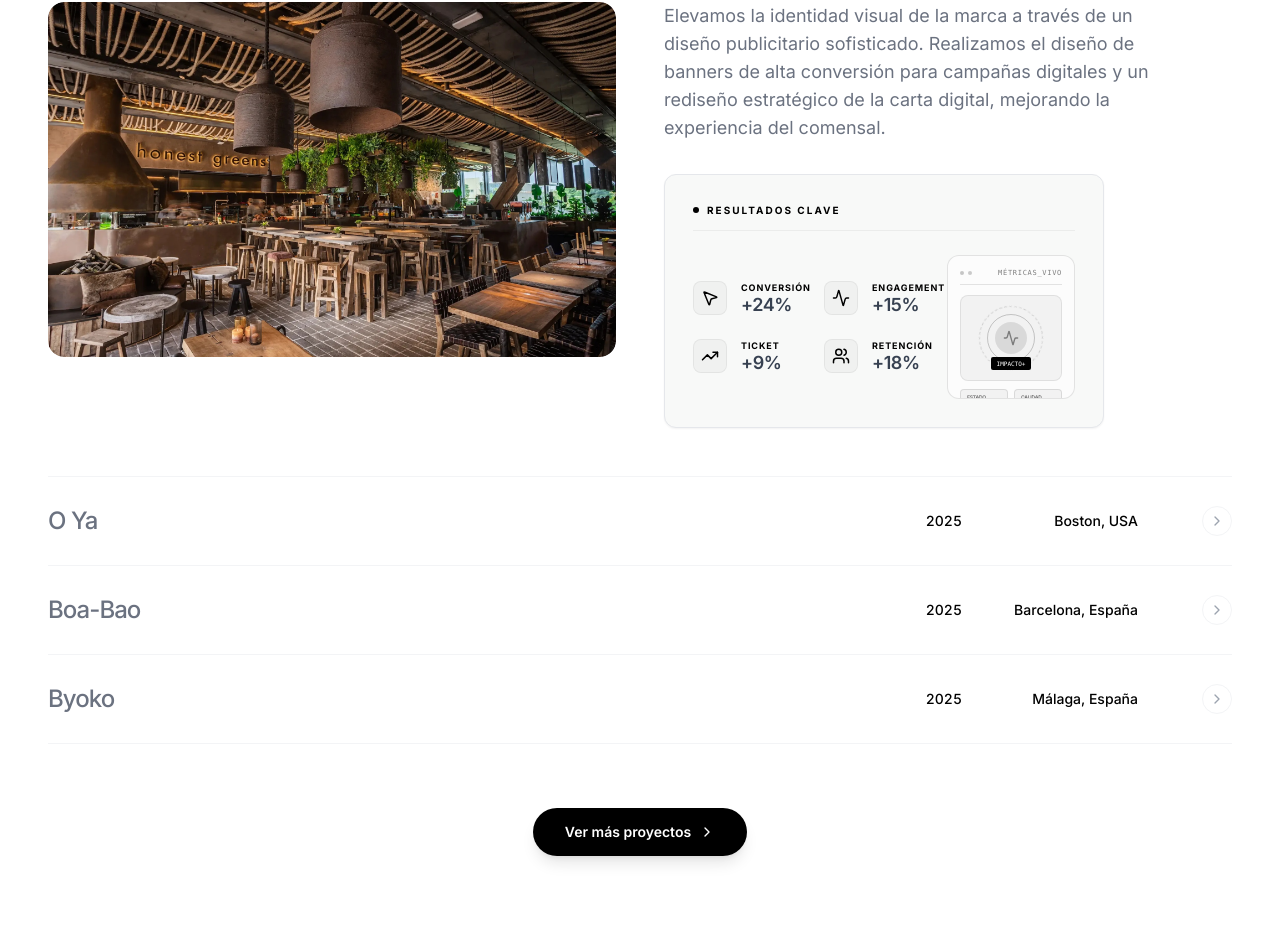
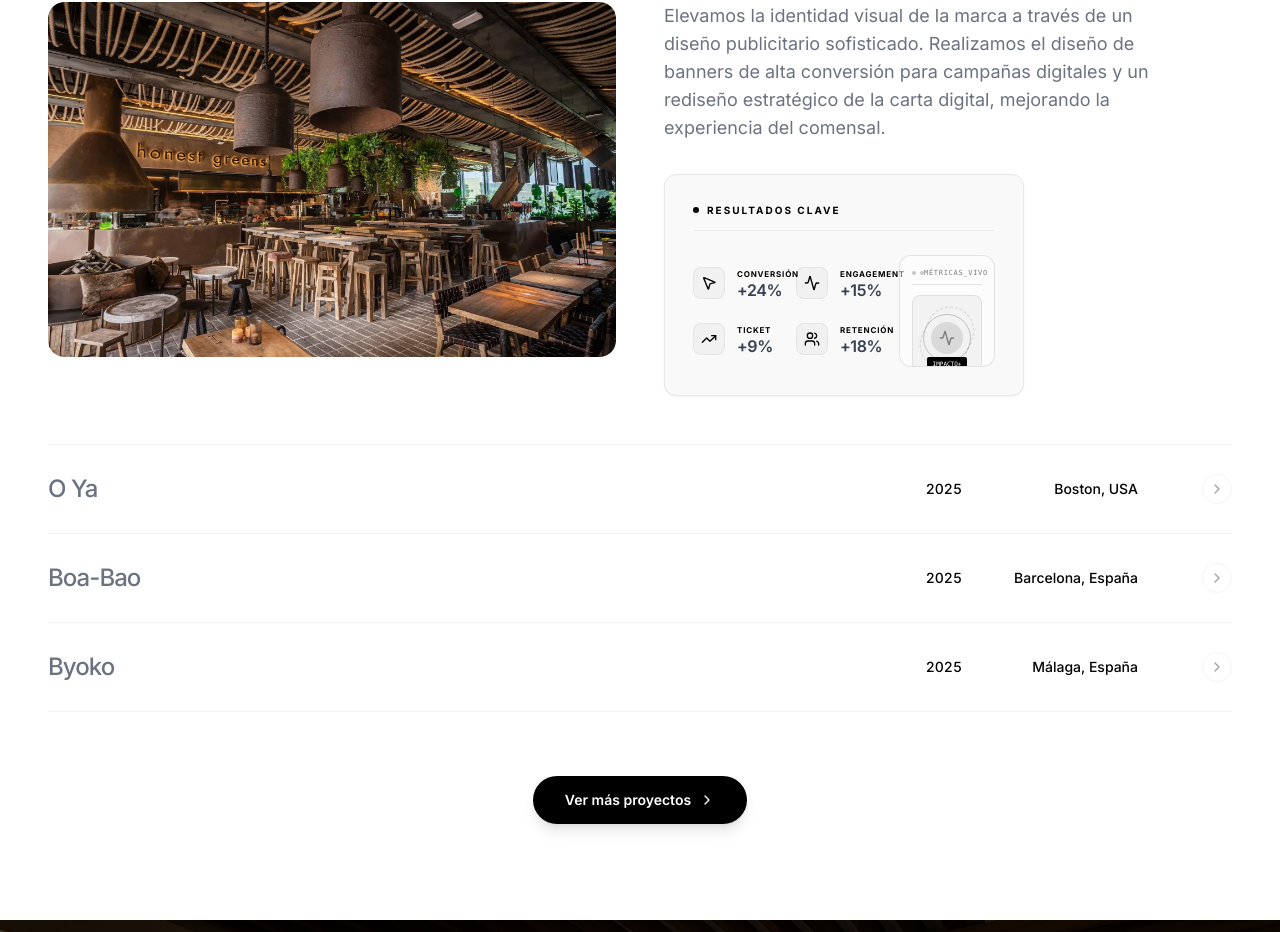
Before and after one commit to motionsmanagement/Motions, a React (Vite) app: page / in a window 1280 px wide. Shown: the part 3713-4645 px from the top of the page. Built offline with nearby package versions, Linux system fonts and the light colour scheme.

Commit message:
style: ultra compact rectangular card with single word labels

```diff
--- a/components/SuccessStories.tsx
+++ b/components/SuccessStories.tsx
@@ -78,8 +78,8 @@ const successCases: SuccessCase[] = [
         description: 'Refuerzo de la confianza del cliente y atractivo visual. Implementamos una gestión profesional de reseñas para mejorar el ranking local, complementado con el diseño de piezas publicitarias dinámicas y la optimización técnica de Google My Business.',
         graphicType: 'reputation',
         metrics: [
-            { label: 'Rating', value: '4.8★', icon: Star },
-            { label: 'CTR Maps', value: '+12%', icon: MousePointer2 },
+            { label: 'Visitas', value: '+210', icon: MousePointer2 },
+            { label: 'CTR', value: '+12%', icon: Target },
             { label: 'Leads', value: '+18%', icon: Users },
             { label: 'Reseñas', value: '+32', icon: MessageSquare }
         ]
@@ -94,7 +94,7 @@ const successCases: SuccessCase[] = [
         description: 'Capturamos la excelencia culinaria mediante fotografía artística de alta definición. Esta renovación visual se integró con una optimización exhaustiva del perfil de Google My Business, logrando atraer a un público más cualificado y gourmet.',
         graphicType: 'visibility',
         metrics: [
-            { label: 'Fotos HD', value: '24+', icon: MapPin },
+            { label: 'Fotos', value: '24+', icon: MapPin },
             { label: 'Tráfico', value: '+14%', icon: Activity },
             { label: 'Alcance', value: '12k', icon: Search },
             { label: 'Visitas', value: '+8%', icon: MousePointer2 }
@@ -320,7 +320,7 @@ const SuccessStories: React.FC = () => {
                                             </p>
 
                                             {/* Rectangular Technical Metric Card - Light Version - Horizontal */}
-                                            <div className="group relative bg-[#f8f9f8] rounded-xl p-6 md:p-7 border border-gray-200 shadow-sm overflow-hidden transition-all duration-500 hover:border-black/10 max-w-[440px] w-full">
+                                            <div className="group relative bg-[#f8f9f8] rounded-xl p-6 md:p-7 border border-gray-200 shadow-sm overflow-hidden transition-all duration-500 hover:border-black/10 max-w-[360px] w-full">
                                                 <div className="relative z-10">
                                                     {/* Card Title */}
                                                     <div className="flex items-center gap-2 mb-6 border-b border-black/5 pb-3">
@@ -328,24 +328,24 @@ const SuccessStories: React.FC = () => {
                                                         <span className="text-[10px] font-bold text-black uppercase tracking-[0.2em]">Resultados Clave</span>
                                                     </div>
 
-                                                    <div className="flex flex-row gap-8 items-center justify-between">
+                                                    <div className="flex flex-row gap-6 items-center justify-between">
                                                         {/* Metric List - 2x2 Grid */}
-                                                        <div className="flex-1 grid grid-cols-2 gap-x-10 gap-y-6">
+                                                        <div className="flex-1 grid grid-cols-2 gap-x-6 gap-y-6">
                                                             {item.metrics.map((metric, idx) => (
-                                                                <div key={idx} className="flex items-center gap-3.5 group/metric">
-                                                                    <div className="w-[34px] h-[34px] rounded-lg bg-black/[0.03] border border-black/5 flex items-center justify-center shrink-0">
-                                                                        <metric.icon className="w-[18px] h-[18px] text-black" />
+                                                                <div key={idx} className="flex items-center gap-3 group/metric">
+                                                                    <div className="w-[32px] h-[32px] rounded-lg bg-black/[0.03] border border-black/5 flex items-center justify-center shrink-0">
+                                                                        <metric.icon className="w-[16px] h-[16px] text-black" />
                                                                     </div>
                                                                     <div className="flex flex-col">
-                                                                        <span className="text-[9px] font-bold text-black uppercase tracking-widest mb-0.5">{metric.label}</span>
-                                                                        <span className="text-lg font-semibold text-gray-700 tracking-tight leading-none">{metric.value}</span>
+                                                                        <span className="text-[8px] font-bold text-black uppercase tracking-widest mb-0.5">{metric.label}</span>
+                                                                        <span className="text-base font-semibold text-gray-700 tracking-tight leading-none">{metric.value}</span>
                                                                     </div>
                                                                 </div>
                                                             ))}
                                                         </div>
 
                                                         {/* Smaller Technical graphic */}
-                                                        <div className="w-32 h-36 shrink-0">
+                                                        <div className="w-24 h-28 shrink-0">
                                                             <CaseGraphic type={item.graphicType} />
                                                         </div>
                                                     </div>
```
